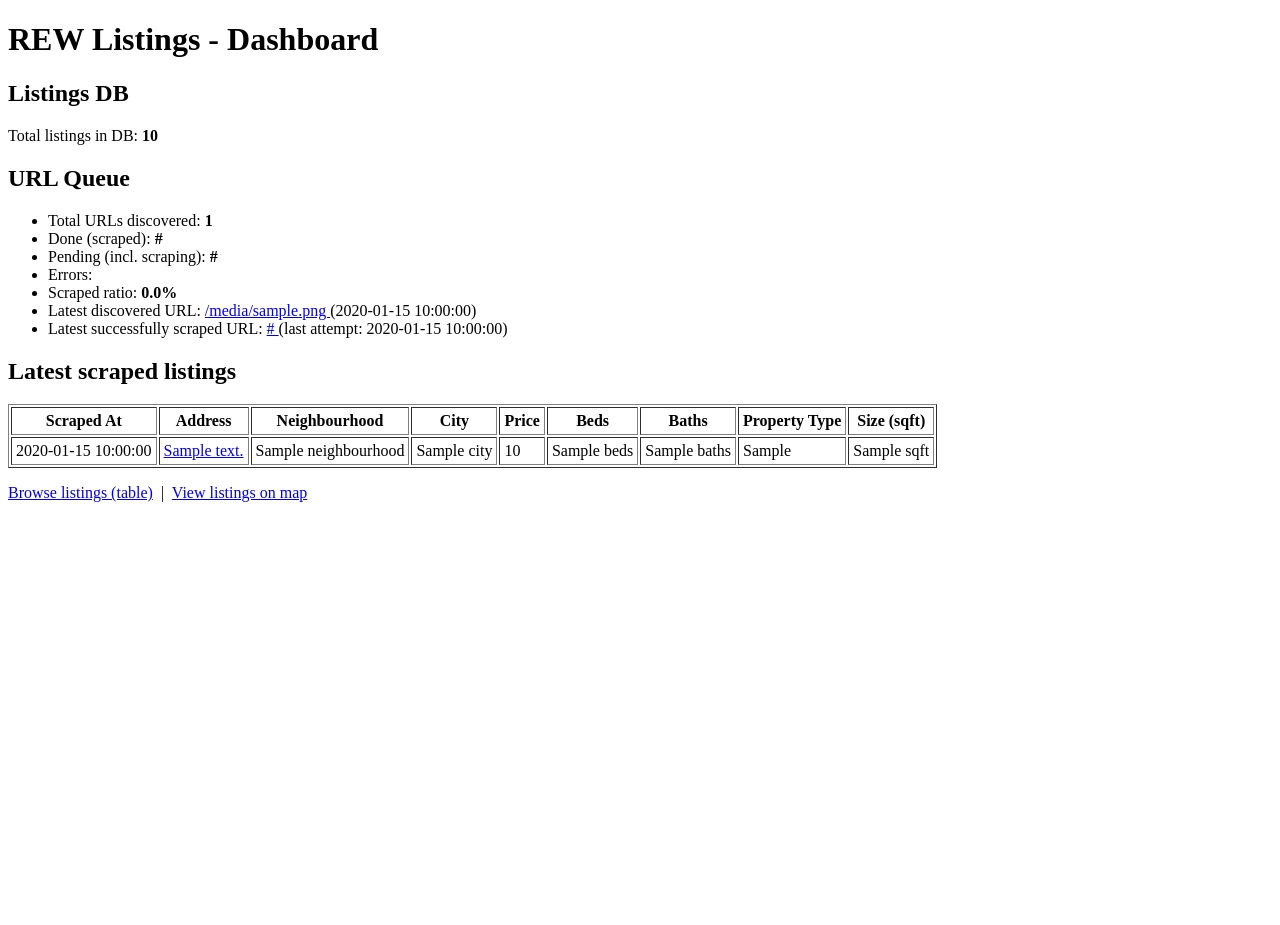
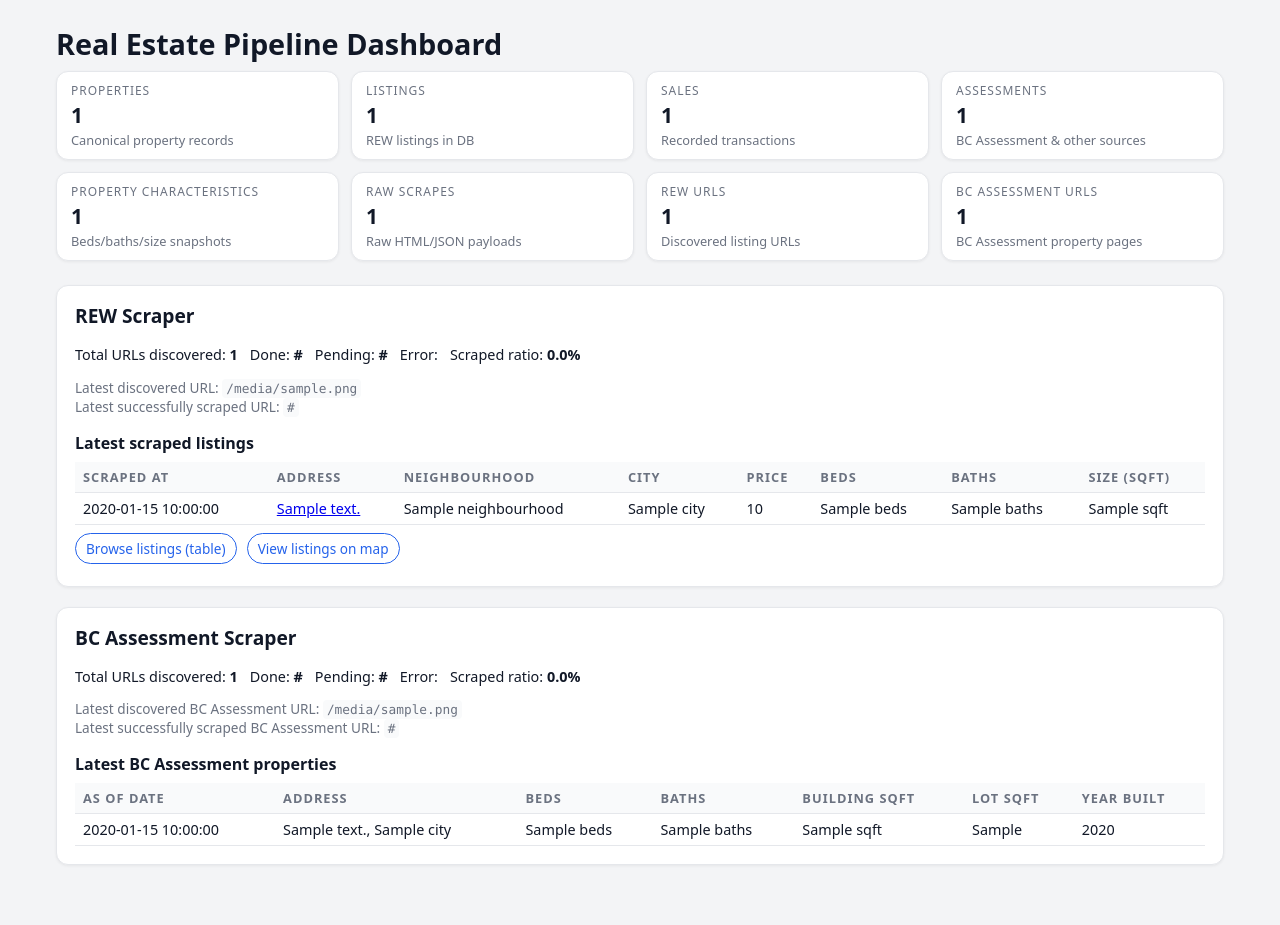
Before and after one commit to Fquico1999/Real-Estate-Valuation, a FastAPI app: template webapp/templates/home.html in a window 1280 px wide. Before the commit the page ends 502 px from the top, so only its background shows below. Run offline with FastAPI, Linux system fonts and the light colour scheme; the template is opened without the code that fills it: most values are stand-ins (such as "Sample title", 1, 10 or a date in 2020).

Commit message:
Overhauls dashboard layout to also report bc assessment url and latest listings. Also adds css styling for better UX

```diff
--- a/webapp/app.py
+++ b/webapp/app.py
@@ -6,6 +6,7 @@ from collections import defaultdict
 from typing import Optional, Dict, List, Any
 
 from fastapi import FastAPI, Request, HTTPException
+from fastapi.staticfiles import StaticFiles
 from fastapi import Query
 from fastapi.responses import HTMLResponse
 from fastapi.templating import Jinja2Templates
@@ -14,7 +15,17 @@ from sqlalchemy.ext.asyncio import AsyncSession, create_async_engine
 from sqlalchemy.orm import sessionmaker
 from sqlalchemy import select, func
 
-from models import Base, RewListing, RewListingUrl, Sale, Assessment
+from models import (
+    Base,
+    RewListing,
+    RewListingUrl,
+    Sale,
+    Assessment,
+    Property,
+    PropertyCharacteristics,
+    RawScrape,
+    BCAssessmentUrl,
+)
 
 DATABASE_URL = os.getenv(
     "DATABASE_URL",
@@ -29,6 +40,8 @@ AsyncSessionLocal = sessionmaker(engine, expire_on_commit=False, class_=AsyncSes
 templates = Jinja2Templates(directory="templates")
 
 app = FastAPI(title="REW Listings Viewer")
+app.mount("/static", StaticFiles(directory="static"), name="static")
+
 
 def parse_int(value: Optional[str]) -> Optional[int]:
     """Convert a query string to int, or None if empty/invalid."""
@@ -171,9 +184,31 @@ async def on_startup():
 @app.get("/", response_class=HTMLResponse)
 async def home(request: Request):
     async with AsyncSessionLocal() as session:
-        total_stmt = select(func.count(RewListing.id))
-        total = (await session.execute(total_stmt)).scalar() or 0
+        # --- Global summary -------------------------------------------------
+        total_listings_stmt = select(func.count(RewListing.id))
+        total_listings = (await session.execute(total_listings_stmt)).scalar() or 0
 
+        total_properties = (
+            await session.execute(select(func.count(Property.id)))
+        ).scalar() or 0
+
+        total_sales = (
+            await session.execute(select(func.count(Sale.id)))
+        ).scalar() or 0
+
+        total_assessments = (
+            await session.execute(select(func.count(Assessment.id)))
+        ).scalar() or 0
+
+        total_property_chars = (
+            await session.execute(select(func.count(PropertyCharacteristics.id)))
+        ).scalar() or 0
+
+        total_raw_scrapes = (
+            await session.execute(select(func.count(RawScrape.id)))
+        ).scalar() or 0
+
+        # --- REW scraper panel ----------------------------------------------
         latest_stmt = (
             select(RewListing)
             .order_by(RewListing.scraped_at.desc())
@@ -181,56 +216,144 @@ async def home(request: Request):
         )
         latest = (await session.execute(latest_stmt)).scalars().all()
 
-        #URL queue stats
-        total_urls_stmt = select(func.count(RewListingUrl.id))
-        total_urls = (await session.execute(total_urls_stmt)).scalar() or 0
+        # URL queue stats for REW
+        total_rew_urls_stmt = select(func.count(RewListingUrl.id))
+        total_rew_urls = (
+            await session.execute(total_rew_urls_stmt)
+        ).scalar() or 0
 
-        done_urls_stmt = select(func.count(RewListingUrl.id)).where(
+        rew_done_urls_stmt = select(func.count(RewListingUrl.id)).where(
             RewListingUrl.status == "done"
         )
-        done_urls = (await session.execute(done_urls_stmt)).scalar() or 0
+        rew_done_urls = (
+            await session.execute(rew_done_urls_stmt)
+        ).scalar() or 0
 
-        error_urls_stmt = select(func.count(RewListingUrl.id)).where(
+        rew_error_urls_stmt = select(func.count(RewListingUrl.id)).where(
             RewListingUrl.status == "error"
         )
-        error_urls = (await session.execute(error_urls_stmt)).scalar() or 0
+        rew_error_urls = (
+            await session.execute(rew_error_urls_stmt)
+        ).scalar() or 0
 
-        pending_urls = total_urls - done_urls - error_urls
-        scrape_ratio = (done_urls / total_urls) if total_urls > 0 else 0.0
+        rew_pending_urls = total_rew_urls - rew_done_urls - rew_error_urls
+        rew_scrape_ratio = (
+            rew_done_urls / total_rew_urls if total_rew_urls > 0 else 0.0
+        )
 
-        # Latest discovered URL (any status)
-        latest_discovered_stmt = (
+        # Latest discovered REW URL (any status)
+        latest_rew_discovered_stmt = (
             select(RewListingUrl)
             .order_by(RewListingUrl.discovered_at.desc())
             .limit(1)
         )
-        latest_discovered = (
-            await session.execute(latest_discovered_stmt)
+        latest_rew_discovered = (
+            await session.execute(latest_rew_discovered_stmt)
         ).scalars().first()
 
-        # Latest successfully scraped URL
-        latest_done_stmt = (
+        # Latest successfully scraped REW URL
+        latest_rew_done_stmt = (
             select(RewListingUrl)
             .where(RewListingUrl.status == "done")
             .order_by(RewListingUrl.last_attempt_at.desc().nullslast())
             .limit(1)
         )
-        latest_done = (await session.execute(latest_done_stmt)).scalars().first()
+        latest_rew_done = (
+            await session.execute(latest_rew_done_stmt)
+        ).scalars().first()
+
+        # --- BC Assessment scraper panel ------------------------------------
+        total_bca_urls_stmt = select(func.count(BCAssessmentUrl.id))
+        total_bca_urls = (
+            await session.execute(total_bca_urls_stmt)
+        ).scalar() or 0
+
+        bca_done_urls_stmt = select(func.count(BCAssessmentUrl.id)).where(
+            BCAssessmentUrl.status == "done"
+        )
+        bca_done_urls = (
+            await session.execute(bca_done_urls_stmt)
+        ).scalar() or 0
+
+        bca_error_urls_stmt = select(func.count(BCAssessmentUrl.id)).where(
+            BCAssessmentUrl.status == "error"
+        )
+        bca_error_urls = (
+            await session.execute(bca_error_urls_stmt)
+        ).scalar() or 0
+
+        bca_pending_urls = total_bca_urls - bca_done_urls - bca_error_urls
+        bca_scrape_ratio = (
+            bca_done_urls / total_bca_urls if total_bca_urls > 0 else 0.0
+        )
+
+        latest_bca_discovered_stmt = (
+            select(BCAssessmentUrl)
+            .order_by(BCAssessmentUrl.discovered_at.desc())
+            .limit(1)
+        )
+        latest_bca_discovered = (
+            await session.execute(latest_bca_discovered_stmt)
+        ).scalars().first()
+
+        latest_bca_done_stmt = (
+            select(BCAssessmentUrl)
+            .where(BCAssessmentUrl.status == "done")
+            .order_by(BCAssessmentUrl.last_attempt_at.desc().nullslast())
+            .limit(1)
+        )
+        latest_bca_done = (
+            await session.execute(latest_bca_done_stmt)
+        ).scalars().first()
+
+        # Latest BC Assessment properties (by characteristics)
+        latest_bca_props_stmt = (
+            select(PropertyCharacteristics, Property)
+            .join(Property, Property.id == PropertyCharacteristics.property_id)
+            .where(PropertyCharacteristics.source == "bc_assessment")
+            .order_by(PropertyCharacteristics.as_of_date.desc())
+            .limit(10)
+        )
+        latest_bca_props = (await session.execute(latest_bca_props_stmt)).all()
 
     return templates.TemplateResponse(
         "home.html",
         {
             "request": request,
-            "total": total,
+            # Global summary
+            "total_listings": total_listings,
+            "total_properties": total_properties,
+            "total_sales": total_sales,
+            "total_assessments": total_assessments,
+            "total_property_chars": total_property_chars,
+            "total_raw_scrapes": total_raw_scrapes,
+            "total_rew_urls": total_rew_urls,
+            "total_bca_urls": total_bca_urls,
+            # REW scraper stats
             "latest": latest,
-            # URL stats
-            "total_urls": total_urls,
-            "done_urls": done_urls,
-            "pending_urls": pending_urls,
-            "error_urls": error_urls,
-            "scrape_ratio": scrape_ratio,
-            "latest_discovered": latest_discovered,
-            "latest_done": latest_done,
+            "rew_done_urls": rew_done_urls,
+            "rew_pending_urls": rew_pending_urls,
+            "rew_error_urls": rew_error_urls,
+            "rew_scrape_ratio": rew_scrape_ratio,
+            "latest_rew_discovered": latest_rew_discovered,
+            "latest_rew_done": latest_rew_done,
+            # Backwards-compatible names (if anything else uses them)
+            "total": total_listings,
+            "total_urls": total_rew_urls,
+            "done_urls": rew_done_urls,
+            "pending_urls": rew_pending_urls,
+            "error_urls": rew_error_urls,
+            "scrape_ratio": rew_scrape_ratio,
+            "latest_discovered": latest_rew_discovered,
+            "latest_done": latest_rew_done,
+            # BC Assessment scraper stats
+            "bca_done_urls": bca_done_urls,
+            "bca_pending_urls": bca_pending_urls,
+            "bca_error_urls": bca_error_urls,
+            "bca_scrape_ratio": bca_scrape_ratio,
+            "latest_bca_discovered": latest_bca_discovered,
+            "latest_bca_done": latest_bca_done,
+            "latest_bca_props": latest_bca_props,
         },
     )
 
--- /dev/null
+++ b/webapp/static/dashboard.css
@@ -0,0 +1,218 @@
+:root {
+  --bg: #f3f4f6;
+  --card-bg: #ffffff;
+  --border: #e5e7eb;
+  --accent: #2563eb;
+  --text-muted: #6b7280;
+}
+
+* {
+  box-sizing: border-box;
+}
+
+body {
+  margin: 0;
+  font-family: system-ui, -apple-system, BlinkMacSystemFont, "Segoe UI", sans-serif;
+  background: var(--bg);
+  color: #111827;
+}
+
+.container {
+  max-width: 1200px;
+  margin: 0 auto;
+  padding: 24px 16px 40px;
+}
+
+h1 {
+  margin: 0 0 8px;
+  font-size: 1.8rem;
+}
+
+h2 {
+  margin: 0 0 8px;
+  font-size: 1.2rem;
+}
+
+h3 {
+  margin-top: 16px;
+  margin-bottom: 8px;
+  font-size: 1rem;
+}
+
+.page-subtitle {
+  margin: 0 0 24px;
+  color: var(--text-muted);
+  font-size: 0.9rem;
+}
+
+/* Global summary */
+
+.summary-section {
+  margin-bottom: 24px;
+}
+
+/* 2×4 grid: 4 cards per row on desktop */
+.summary-grid {
+  display: grid;
+  grid-template-columns: repeat(4, 1fr);
+  gap: 12px;
+  margin-top: 8px;
+}
+
+.card {
+  background: var(--card-bg);
+  border-radius: 12px;
+  padding: 10px 14px;
+  border: 1px solid var(--border);
+  box-shadow: 0 1px 3px rgba(0, 0, 0, 0.06);
+}
+
+.card-title {
+  font-size: 0.75rem;
+  text-transform: uppercase;
+  letter-spacing: 0.08em;
+  color: var(--text-muted);
+  margin-bottom: 2px;
+}
+
+.card-value {
+  font-size: 1.3rem;
+  font-weight: 600;
+}
+
+.card-note {
+  font-size: 0.8rem;
+  color: var(--text-muted);
+  margin-top: 2px;
+}
+
+/* Panels */
+
+.panel {
+  background: var(--card-bg);
+  border-radius: 12px;
+  padding: 16px 18px 18px;
+  border: 1px solid var(--border);
+  box-shadow: 0 1px 3px rgba(0, 0, 0, 0.06);
+  margin-bottom: 20px;
+}
+
+.panel-header {
+  display: flex;
+  align-items: baseline;
+  justify-content: space-between;
+  gap: 8px;
+  margin-bottom: 8px;
+}
+
+.panel-subtitle {
+  font-size: 0.85rem;
+  color: var(--text-muted);
+}
+
+/* Small stats row */
+
+.stats-list {
+  display: flex;
+  flex-wrap: wrap;
+  gap: 12px;
+  font-size: 0.9rem;
+  margin-bottom: 10px;
+}
+
+.stats-list span strong {
+  font-weight: 600;
+}
+
+/* Utilities */
+
+.muted {
+  color: var(--text-muted);
+  font-size: 0.85rem;
+}
+
+code {
+  font-family: ui-monospace, SFMono-Regular, Menlo, Monaco, Consolas, "Liberation Mono", "Courier New", monospace;
+  font-size: 0.8rem;
+  background: #f9fafb;
+  padding: 2px 4px;
+  border-radius: 4px;
+}
+
+/* Tables – shared style for dashboard + listings */
+
+table {
+  width: 100%;
+  border-collapse: collapse;
+  margin-top: 6px;
+  font-size: 0.9rem;
+}
+
+th,
+td {
+  padding: 6px 8px;
+  border-bottom: 1px solid #e5e7eb;
+  text-align: left;
+  vertical-align: top;
+}
+
+th {
+  font-size: 0.8rem;
+  text-transform: uppercase;
+  letter-spacing: 0.08em;
+  color: var(--text-muted);
+  background: #f9fafb;
+}
+
+/* Actions / buttons */
+
+.actions {
+  margin-top: 8px;
+  margin-bottom: 4px;
+}
+
+.btn-link {
+  display: inline-block;
+  padding: 5px 10px;
+  border-radius: 999px;
+  border: 1px solid var(--accent);
+  color: var(--accent);
+  text-decoration: none;
+  font-size: 0.85rem;
+  margin-right: 6px;
+}
+
+.btn-link:hover {
+  background: rgba(37, 99, 235, 0.06);
+}
+
+/* Responsive tweaks */
+
+@media (max-width: 900px) {
+  .summary-grid {
+    grid-template-columns: repeat(2, 1fr); /* 2×N on medium screens */
+  }
+}
+
+@media (max-width: 640px) {
+  .panel-header {
+    flex-direction: column;
+    align-items: flex-start;
+  }
+
+  .stats-list {
+    flex-direction: column;
+  }
+}
+
+@media (max-width: 900px) {
+    .summary-grid {
+    grid-template-columns: repeat(2, 1fr); /* 2×N grid on smaller screens */
+    }
+}
+
+@media (max-width: 500px) {
+  .summary-grid {
+    grid-template-columns: 1fr; /* Stack on very small screens */
+  }
+}
--- a/webapp/templates/home.html
+++ b/webapp/templates/home.html
@@ -1,57 +1,99 @@
 <!DOCTYPE html>
 <html>
 <head>
-  <title>REW Listings - Dashboard</title>
+  <title>Real Estate Pipeline Dashboard</title>
+  <link rel="stylesheet" href="{{ url_for('static', path='dashboard.css') }}">
 </head>
 <body>
-  <h1>REW Listings - Dashboard</h1>
+  <div class="container">
+    <h1>Real Estate Pipeline Dashboard</h1>
 
-  <h2>Listings DB</h2>
-  <p>Total listings in DB: <strong>{{ total }}</strong></p>
+    <!-- Global Summary -->
+    <section class="summary-section">
+      <div class="summary-grid">
+        <div class="card">
+          <div class="card-title">Properties</div>
+          <div class="card-value">{{ total_properties }}</div>
+          <div class="card-note">Canonical property records</div>
+        </div>
+        <div class="card">
+          <div class="card-title">Listings</div>
+          <div class="card-value">{{ total_listings }}</div>
+          <div class="card-note">REW listings in DB</div>
+        </div>
+        <div class="card">
+          <div class="card-title">Sales</div>
+          <div class="card-value">{{ total_sales }}</div>
+          <div class="card-note">Recorded transactions</div>
+        </div>
+        <div class="card">
+          <div class="card-title">Assessments</div>
+          <div class="card-value">{{ total_assessments }}</div>
+          <div class="card-note">BC Assessment & other sources</div>
+        </div>
+        <div class="card">
+          <div class="card-title">Property Characteristics</div>
+          <div class="card-value">{{ total_property_chars }}</div>
+          <div class="card-note">Beds/baths/size snapshots</div>
+        </div>
+        <div class="card">
+          <div class="card-title">Raw Scrapes</div>
+          <div class="card-value">{{ total_raw_scrapes }}</div>
+          <div class="card-note">Raw HTML/JSON payloads</div>
+        </div>
+        <div class="card">
+          <div class="card-title">REW URLs</div>
+          <div class="card-value">{{ total_rew_urls }}</div>
+          <div class="card-note">Discovered listing URLs</div>
+        </div>
+        <div class="card">
+          <div class="card-title">BC Assessment URLs</div>
+          <div class="card-value">{{ total_bca_urls }}</div>
+          <div class="card-note">BC Assessment property pages</div>
+        </div>
+      </div>
+    </section>
 
-  <h2>URL Queue</h2>
-    <ul>
-    <li>Total URLs discovered: <strong>{{ total_urls }}</strong></li>
-    <li>Done (scraped): <strong>{{ done_urls }}</strong></li>
-    <li>Pending (incl. scraping): <strong>{{ pending_urls }}</strong></li>
-    <li>Errors: <strong>{{ error_urls }}</strong></li>
-    <li>
-        Scraped ratio:
+    <!-- REW Scraper Panel -->
+    <section class="panel">
+      <div class="panel-header">
+        <h2>REW Scraper</h2>
+      </div>
+
+      <div class="stats-list">
+        <span>Total URLs discovered: <strong>{{ total_rew_urls }}</strong></span>
+        <span>Done: <strong>{{ rew_done_urls }}</strong></span>
+        <span>Pending: <strong>{{ rew_pending_urls }}</strong></span>
+        <span>Error: <strong>{{ rew_error_urls }}</strong></span>
+        <span>Scraped ratio:
           <strong>
-        {% if total_urls > 0 %}
-            {{ '%.1f' % (scrape_ratio * 100) }}%
+            {% if rew_scrape_ratio %}
+              {{ "%.1f" % (rew_scrape_ratio * 100) }}%
             {% else %}
-            N/A
+              0.0%
             {% endif %}
           </strong>
-    </li>
-    <li>
+        </span>
+      </div>
+
+      <p class="muted">
         Latest discovered URL:
-        {% if latest_discovered %}
-        <a href="{{ latest_discovered.url }}" target="_blank">
-            {{ latest_discovered.url }}
-        </a>
-        ({{ latest_discovered.discovered_at }})
+        {% if latest_rew_discovered %}
+          <code>{{ latest_rew_discovered.url }}</code>
         {% else %}
           None yet
         {% endif %}
-    </li>
-    <li>
+        <br>
         Latest successfully scraped URL:
-        {% if latest_done %}
-        <a href="{{ latest_done.url }}" target="_blank">
-            {{ latest_done.url }}
-        </a>
-        (last attempt: {{ latest_done.last_attempt_at }})
+        {% if latest_rew_done %}
+          <code>{{ latest_rew_done.url }}</code>
         {% else %}
           None yet
         {% endif %}
-    </li>
-    </ul>
+      </p>
 
-
-  <h2>Latest scraped listings</h2>
-<table border="1" cellpadding="4">
+      <h3>Latest scraped listings</h3>
+      <table>
         <tr>
           <th>Scraped At</th>
           <th>Address</th>
@@ -60,15 +102,16 @@
           <th>Price</th>
           <th>Beds</th>
           <th>Baths</th>
-      <th>Property Type</th>
           <th>Size (sqft)</th>
         </tr>
         {% for l in latest %}
         <tr>
           <td>{{ l.scraped_at }}</td>
-      <td><a href="{{ request.url_for('listing_detail', listing_id=l.id) }}">
+          <td>
+            <a href="{{ request.url_for('listing_detail', listing_id=l.id) }}">
               {{ l.street_address or "(no address)" }}
-        </a></td>
+            </a>
+          </td>
           <td>{{ l.neighbourhood }}</td>
           <td>{{ l.city }}</td>
           <td>
@@ -80,17 +123,90 @@
           </td>
           <td>{{ l.beds }}</td>
           <td>{{ l.baths }}</td>
-      <td>{{ l.property_type }}</td>
           <td>{{ l.sqft }}</td>
         </tr>
         {% endfor %}
       </table>
 
-<p>
-  <a href="{{ request.url_for('listings') }}">Browse listings (table)</a>
-  &nbsp;|&nbsp;
-  <a href="{{ request.url_for('map_view') }}">View listings on map</a>
+      <div class="actions">
+        <a href="{{ request.url_for('listings') }}" class="btn-link">
+          Browse listings (table)
+        </a>
+        <a href="{{ request.url_for('map_view') }}" class="btn-link">
+          View listings on map
+        </a>
+      </div>
+
+    </section>
+
+    <!-- BC Assessment Scraper Panel -->
+    <section class="panel">
+      <div class="panel-header">
+        <h2>BC Assessment Scraper</h2>
+      </div>
+
+      <div class="stats-list">
+        <span>Total URLs discovered: <strong>{{ total_bca_urls }}</strong></span>
+        <span>Done: <strong>{{ bca_done_urls }}</strong></span>
+        <span>Pending: <strong>{{ bca_pending_urls }}</strong></span>
+        <span>Error: <strong>{{ bca_error_urls }}</strong></span>
+        <span>Scraped ratio:
+          <strong>
+            {% if bca_scrape_ratio %}
+              {{ "%.1f" % (bca_scrape_ratio * 100) }}%
+            {% else %}
+              0.0%
+            {% endif %}
+          </strong>
+        </span>
+      </div>
+
+      <p class="muted">
+        Latest discovered BC Assessment URL:
+        {% if latest_bca_discovered %}
+          <code>{{ latest_bca_discovered.url }}</code>
+        {% else %}
+          None yet
+        {% endif %}
+        <br>
+        Latest successfully scraped BC Assessment URL:
+        {% if latest_bca_done %}
+          <code>{{ latest_bca_done.url }}</code>
+        {% else %}
+          None yet
+        {% endif %}
       </p>
 
+      <h3>Latest BC Assessment properties</h3>
+      <table>
+        <tr>
+          <th>As of Date</th>
+          <th>Address</th>
+          <th>Beds</th>
+          <th>Baths</th>
+          <th>Building Sqft</th>
+          <th>Lot Sqft</th>
+          <th>Year Built</th>
+        </tr>
+        {% for char, prop in latest_bca_props %}
+        <tr>
+          <td>{{ char.as_of_date }}</td>
+          <td>
+            {% if prop %}
+              {{ prop.street_address }}, {{ prop.city }}
+            {% else %}
+              (no linked property)
+            {% endif %}
+          </td>
+          <td>{{ char.beds }}</td>
+          <td>{{ char.baths }}</td>
+          <td>{{ char.sqft }}</td>
+          <td>{{ char.lot_sqft }}</td>
+          <td>{{ char.year_built }}</td>
+        </tr>
+        {% endfor %}
+      </table>
+    </section>
+  </div>
 </body>
 </html>
```
Also changed, not shown: webapp/models.py (+21 -1 lines), webapp/templates/listings.html (+28 -12 lines). Lines whose indentation alone changed are shown as unchanged.
